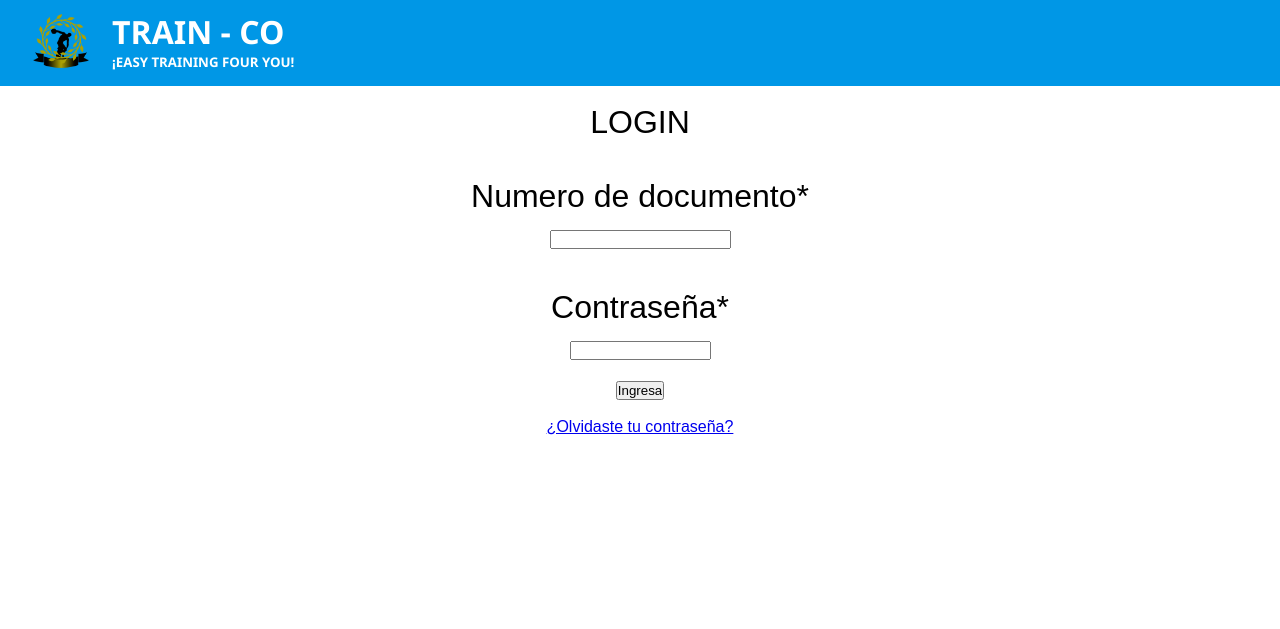
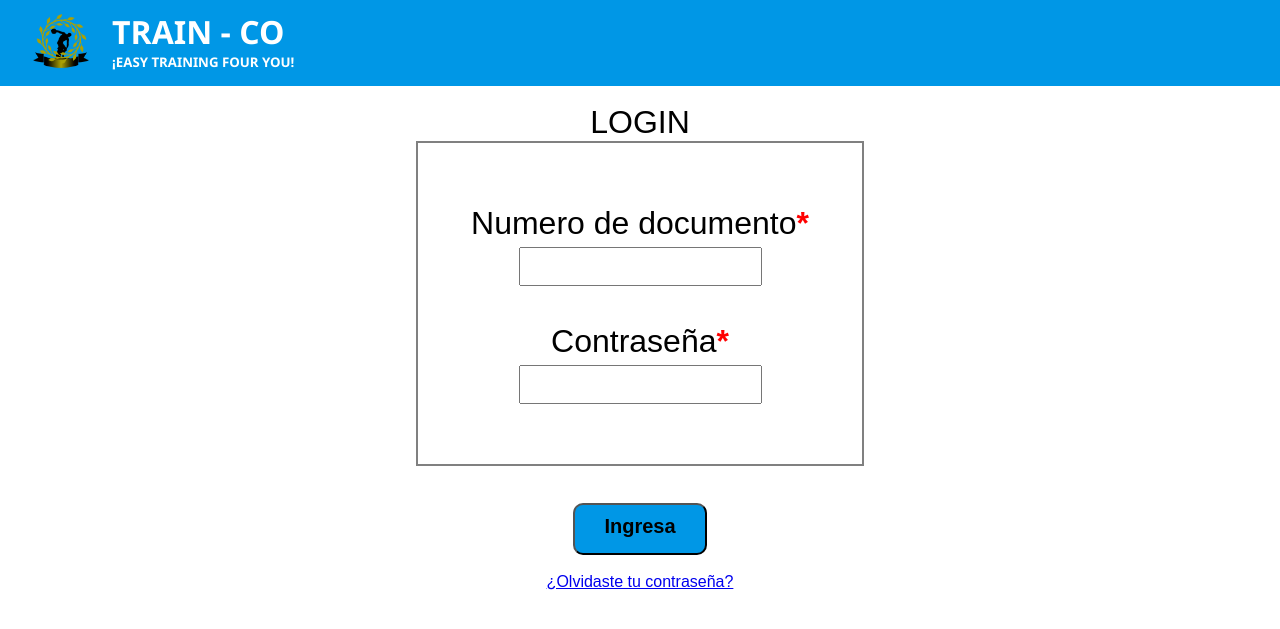
Before and after one commit to johan13909/trainco.github.io, a PHP site: page /6_registrate_login_train.html in a window 1280 px wide. Shown: the top 629 px of the page. Run offline with PHP 8.4, Linux system fonts and the light colour scheme.

Commit message:
Commit 5

```diff
--- a/6_registrate_login_train.html
+++ b/6_registrate_login_train.html
@@ -17,7 +17,6 @@
           <h5>¡EASY TRAINING FOUR YOU!</h5>
         </h1>
       </header>
-    </div>
     <br />
     <center>
       <div class="contenedor_2">
@@ -25,20 +24,21 @@
       <div class="contenedor_3">
       <form>
         <FONT SIZE=6>
-            <br /><p>Numero de documento*<br /> <input type="number" name="Cedula" size="10"></p>
-        <br /><p>
-          Contraseña* <br />
-          <input type="password" name="password" size="15" minlength="6" maxlength="15" />
+            <br />
+            <p>Numero de documento<b style="color:#FF0000" ;>*</b><br /> <input class="input" type="number" name="Cedula" required></p>
+        <br />
+        <p>
+          Contraseña<b style="color:#FF0000" ;>*</b><br /> <input class="input" type="password" name="password" required/>
         </p>
+        <br>
+        </div>
+        <br>
+        <input class="boton" type="submit" name="Ingresa" value="Ingresa">
       </form>
     </FONT>
-    </center>
-    <center>
-    <br /><form action="prototipo 7"> <input class="boton" type="submit" name="Ingresa" value="Ingresa">
-    </form>
-  </center>
-</div>
+    <br />
 </div>
 <br /><center><a href="prototipo 6">¿Olvidaste tu contraseña?</a></center>
+  </div>
   </body>
 </html>
--- a/css/styles.css
+++ b/css/styles.css
@@ -55,7 +55,7 @@ h5 {
 
 a:hover,
 a.on {
-  color: black;
+  color: #0097e6;
 }
 
 #li {
@@ -73,3 +73,38 @@ a.on {
 a {
   cursor: pointer;
 }
+
+.contenedor_3 {
+  width: 50%;
+  max-width: 600px;
+  border: solid 2px gray;
+  padding: 25px;
+  box-sizing: border-box;
+  height: 325px;
+}
+
+.boton {
+  width: 15%;
+  text-decoration: none;
+  padding: 15px;
+  font-weight: 600;
+  font-size: 20px;
+  background-color: #0097e6;
+  border-radius: 10px;
+  padding-top: 10px;
+  color: black;
+}
+
+.input {
+  padding: 10px 32px 10px 30px;
+  cursor: text;
+}
+
+input.submit:hover {
+  background-color: blue;
+  cursor: pointer;
+}
+
+input.submit:active {
+  background-color: green;
+}
```
Also changed, not shown: 5_registrate_user_train.html (renamed from 5_registrate_user.html, +18 -18 lines), imagenes/logo_usuario.png (added).
